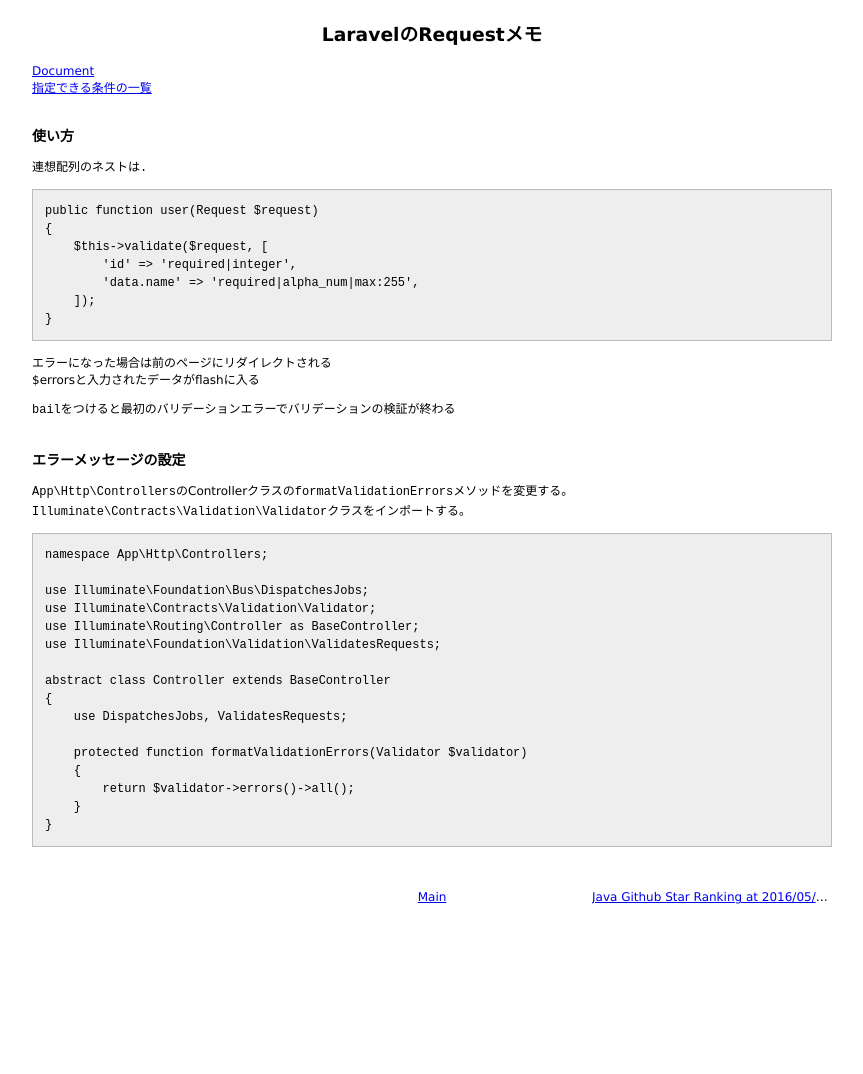
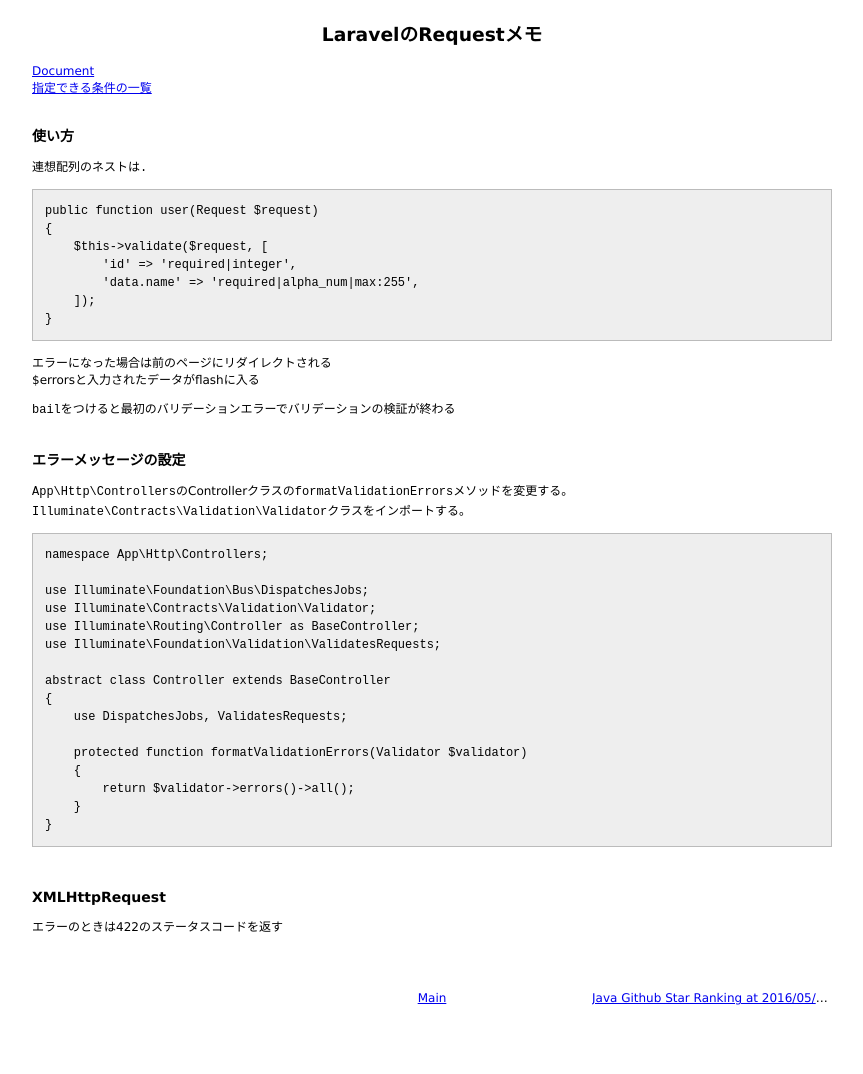
Before and after one commit to 38elements/38elements.github.com, a Jekyll site: the page built from _posts/2016-05-17-laravel-validation.md, in a window 1280 px wide. Shown: the whole page, without its empty margins (208-1071 px from the left). Built offline with Jekyll 4.4.1, drawn with Linux system fonts in a browser that asks for light colours; before the commit the page ends 973 px from its top, so only the background shows below that.

Commit message:
Update 2016-05-17-laravel-validation.md

````diff
--- a/_posts/2016-05-17-laravel-validation.md
+++ b/_posts/2016-05-17-laravel-validation.md
@@ -48,3 +48,8 @@ abstract class Controller extends BaseController
     }
 }
 ```
+<br>
+
+### XMLHttpRequest
+エラーのときは422のステータスコードを返す
+<br>
````
